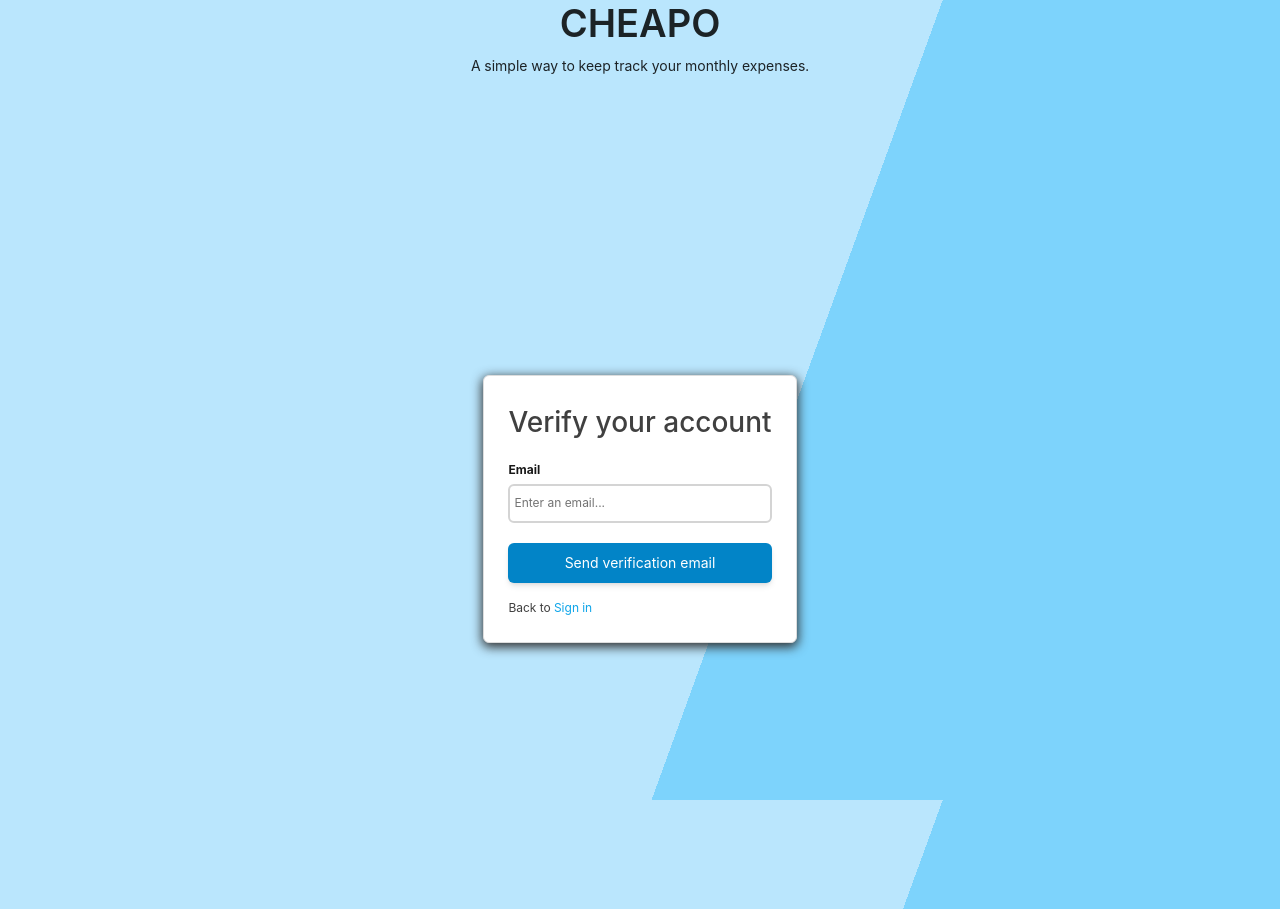
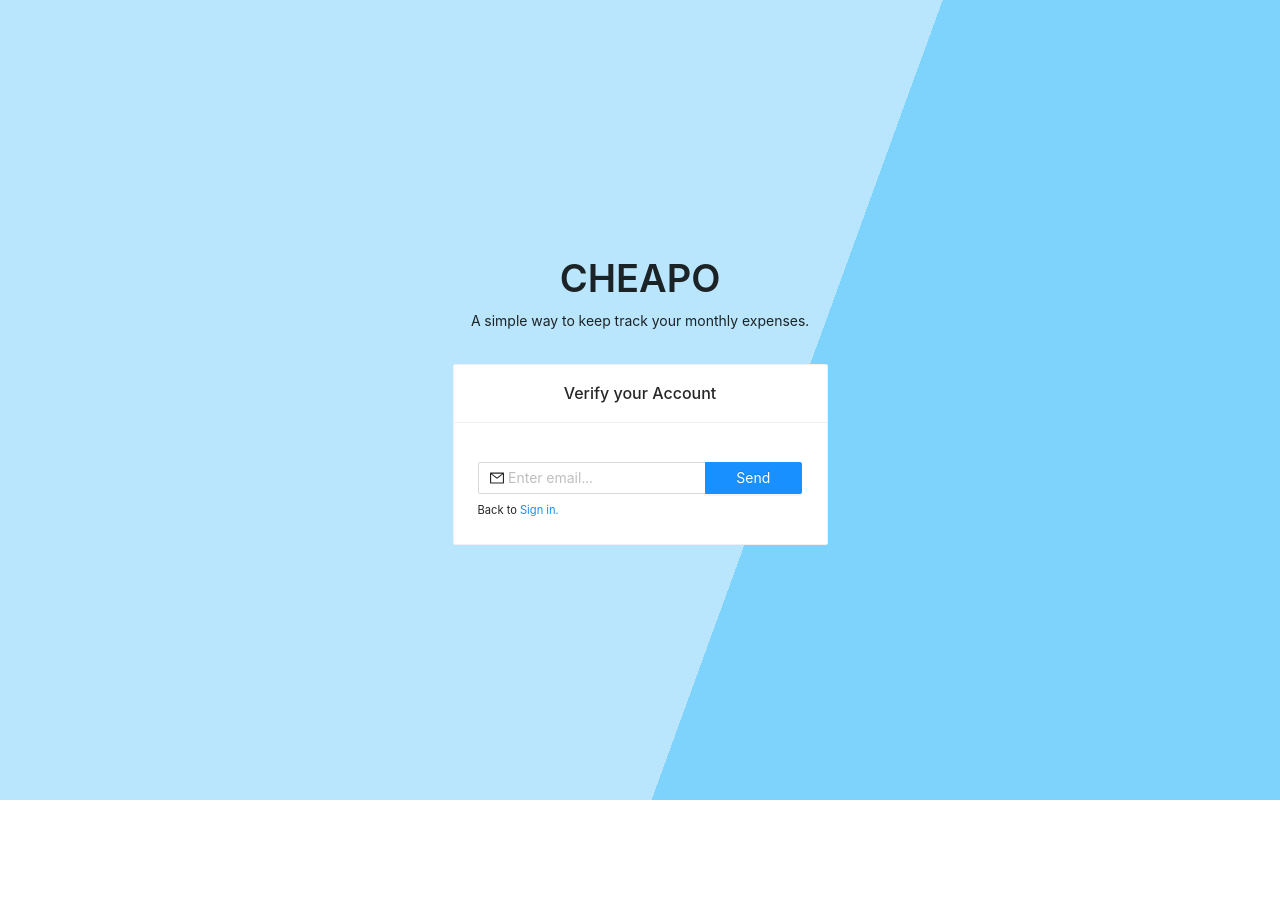
Before and after one commit to mhtros/cheapo-react-client, a React (Create React App) app: page /verify-account in a window 1280 px wide. After the commit the page ends 800 px from the top, so only its background shows below. Built offline with nearby package versions, Linux system fonts and the light colour scheme.

Commit message:
Re-design verify account page

```diff
--- a/src/pages/authentication/verify-account/VerifyAccount.js
+++ b/src/pages/authentication/verify-account/VerifyAccount.js
@@ -1,19 +1,15 @@
-import { useContext, useState } from "react";
+import { MailOutlined } from "@ant-design/icons";
+import { Button, Card, Input, Space, Typography } from "antd";
+import React, { useState } from "react";
 import { Link, useNavigate } from "react-router-dom";
 import { apiUri } from "../../../appsettings";
-import CenteredContainer from "../../../components/layout/centered-container/CenteredContainer";
-import Button from "../../../components/UI/button/Button";
-import Card from "../../../components/UI/card/Card";
-import Input from "../../../components/UI/input/Input";
-import themeContext from "../../../context/theme-context";
 import displayError from "../../../helpers/display-exception-error";
 import { successToast } from "../../../helpers/toasts";
-import classes from "./VerifyAccount.module.css";
+
+const { Text } = Typography;
 
 const VerifyAccount = () => {
   const navigate = useNavigate();
-  const themeCtx = useContext(themeContext);
-  const darkClass = themeCtx.dark ? "--dark" : "";
 
   const [email, setEmail] = useState("");
   const [loading, setLoading] = useState(false);
@@ -34,9 +30,7 @@ const VerifyAccount = () => {
 
       if (!response.ok) throw await response.json();
 
-      successToast(
-        "You have been sent an verification link in the email " + email
-      );
+      successToast("Verification link was send in: " + email);
 
       navigate("/sign-in");
     } catch (ex) {
@@ -46,39 +40,35 @@ const VerifyAccount = () => {
   };
 
   return (
-    <CenteredContainer>
-      <Card>
-        <form className={classes["verify-account-form"]}>
-          <h1 className={classes[`verify-account-form_h1${darkClass}`]}>
-            Verify your account
-          </h1>
+    <Card
+      title="Verify your Account"
+      style={{ minWidth: "22rem", textAlign: "center" }}
+    >
+      <Space direction="vertical" style={{ width: "100%" }}>
+        <Input.Group compact>
           <Input
-            id="email"
-            type="text"
-            label="Email"
-            placeholder="Enter an email..."
+            style={{ width: "70%", textAlign: "left" }}
+            prefix={<MailOutlined />}
+            placeholder="Enter email..."
             value={email}
             onChange={(e) => setEmail(e.target.value)}
           />
           <Button
-            style={{ marginTop: "1rem" }}
-            type="submit"
-            loadingText="Loading"
-            text="Send verification email"
+            style={{ width: "30%" }}
             loading={loading}
+            type="primary"
             onClick={verifyAccountHandler}
-          />
-          <div className={classes["verify-account-form_links"]}>
-            <div className={classes[`verify-account-form__forgot${darkClass}`]}>
-              Back to{" "}
-              <Link className={classes["link"]} to="/sign-in">
-                Sign in
-              </Link>
-            </div>
-          </div>
-        </form>
-      </Card>
-    </CenteredContainer>
+          >
+            Send
+          </Button>
+        </Input.Group>
+
+        <div style={{ textAlign: "left", fontSize: "0.7rem" }}>
+          <Text>Back to</Text>
+          <Link to="/sign-in"> Sign in.</Link>
+        </div>
+      </Space>
+    </Card>
   );
 };
 
--- a/src/pages/authentication/verify-account/VerifyAccount.module.css
+++ /dev/null
@@ -1,46 +0,0 @@
-.verify-account-form {
-  padding: 0 1rem 1rem 1rem;
-}
-
-.verify-account-form > * {
-  margin-top: 1rem;
-}
-
-.verify-account-form_h1 {
-  color: var(--base-color-700);
-}
-
-.verify-account-form_h1--dark {
-  color: #fff;
-}
-
-.verify-account-form_links {
-  font-size: 0.75rem;
-}
-
-.verify-account-form_links > * {
-  margin-top: 0.25rem;
-}
-
-.link {
-  color: var(--secondary-color-500);
-  text-decoration: none;
-  outline: none;
-}
-
-.link:hover {
-  text-decoration: underline;
-}
-
-.link:focus {
-  border-radius: 0.375rem;
-  border: 2px solid var(--secondary-color-500);
-}
-
-.verify-account-form__forgot {
-  color: var(--base-color-700);
-}
-
-.verify-account-form__forgot--dark {
-  color: #fff;
-}
```
